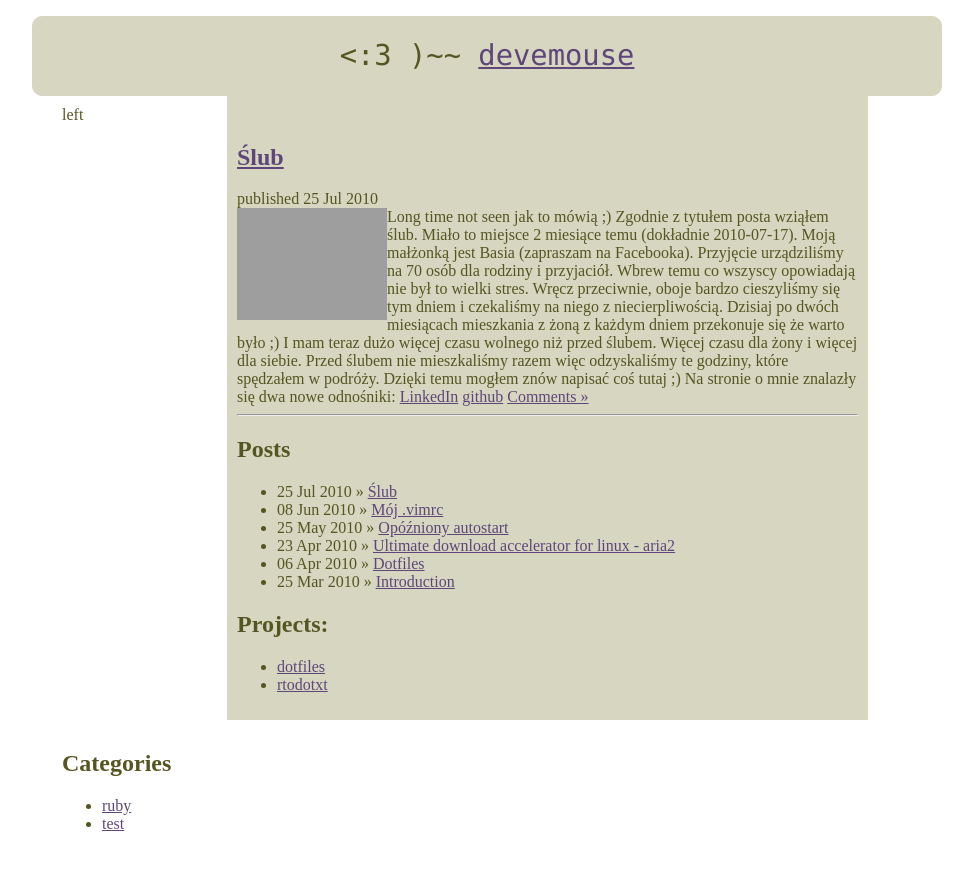
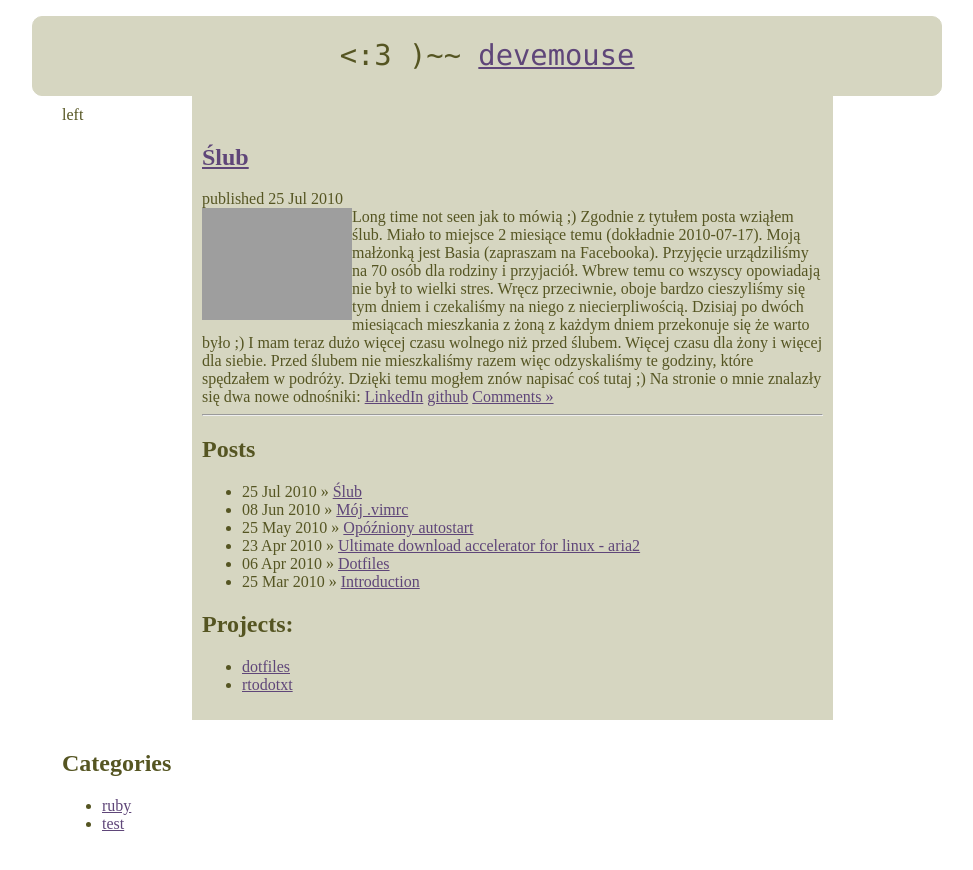
Before and after one commit to devemouse/devemouse.github.com, a Jekyll site: the page built from index.html, in a window 1280 px wide. Shown: the top 870 px of the page, without its empty margins (214-1187 px from the left). Built offline with Jekyll 4.4.1, drawn with Linux system fonts in a browser that asks for light colours; Markdown is read by kramdown in place of the engine named in the settings; grey boxes are pictures that could not be loaded.

Commit message:
updated widths

```diff
--- a/css/default.css
+++ b/css/default.css
@@ -37,9 +37,8 @@ img.alignleft
 }
 
 .container .left,.right {
-   width:10%;
    min-width:100px;
-   width:15%;
+   width:8%;
 }
 
 .container .center {
```
